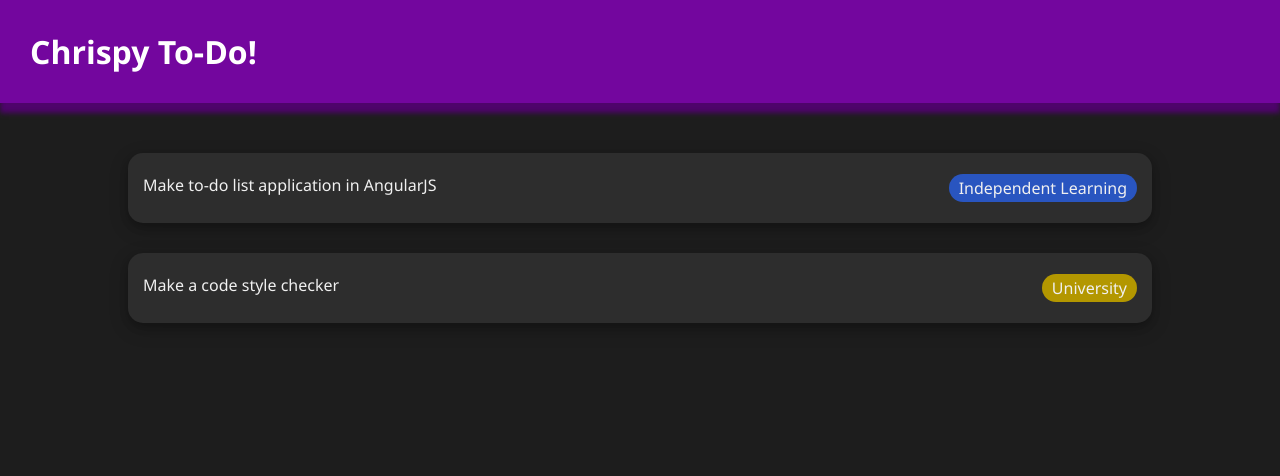
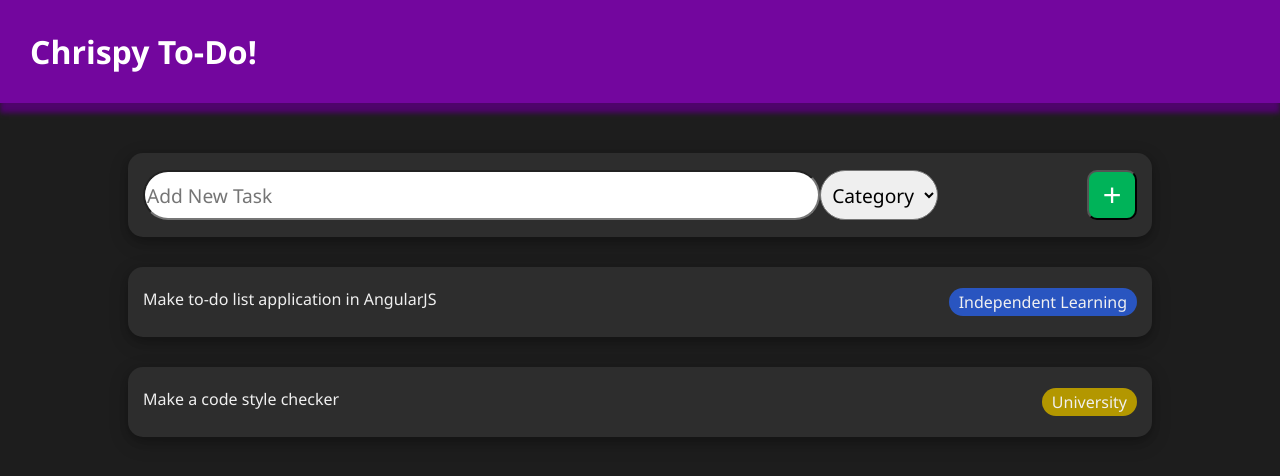
Before and after one commit to cBridges851/angularjs-to-do-list, a plain HTML site: page index.html in a window 1280 px wide. Drawn offline with nearby package versions, Linux system fonts and the light colour scheme; some packages are replaced by stand-ins of ours; a script that the page names is missing.

Commit message:
master The user can now add tasks onto their to-do list.

```diff
--- a/app/app.js
+++ b/app/app.js
@@ -1,11 +1,15 @@
-let todoApp = angular.module("todoApp", [])
+let todoApp = angular.module("todoApp", ["ui.directives", "ui.filters"])
 
-todoApp.run(function() {
+todoApp.run(function () {
     console.log("I am running")
 });
 
-todoApp.controller("todoAppController", ["$scope", function($scope) {
+todoApp.controller("todoAppController", ["$scope", function ($scope) {
     $scope.name = "Christa"
+    $scope.labelObject = {
+        "Independent Learning": "label-independent",
+        "University": "label-university",
+    }
     $scope.tasks = [
         {
             "name": "Make to-do list application in AngularJS",
@@ -18,6 +22,15 @@ todoApp.controller("todoAppController", ["$scope", function($scope) {
             "label": "University",
             "labelClass": "label-university",
             "complete": false
-        }
+        },
     ]
+
+    $scope.addNewTask = function() {
+        $scope.tasks.unshift({
+            "name": $scope.newTask.name,
+            "label": $scope.newTask.label,
+            "labelClass": $scope.labelObject[$scope.newTask.label],
+            "complete": false
+        });
+    }
 }])
--- a/index.html
+++ b/index.html
@@ -4,12 +4,27 @@
     <meta name="viewport" content="width=device-width, initial-scale=1.0">
     <link rel="stylesheet" href="./styles/todo.css">
     <script src="https://ajax.googleapis.com/ajax/libs/angularjs/1.8.2/angular.min.js"></script>
+    <script src="http://cdnjs.cloudflare.com/ajax/libs/angular-ui/0.4.0/angular-ui.min.js"></script>
     <script src="./app/app.js"></script>
     <title>Chrispy To Do!</title>
 </head>
 <body ng-app="todoApp" ng-controller="todoAppController">
     <header>Chrispy To-Do!</header>
     <div class="content">
+        <div class="card content__new-task">
+            <form ng-submit="addNewTask()">
+                <div class="new-task__entry">
+                    <input type="text"
+                            placeholder="Add New Task"
+                            ng-model = "newTask.name"></input>
+                    <select ng-model="newTask.label" placeholder="Category">
+                        <option value="" disabled selected>Category</option>
+                        <option ng-repeat="task in tasks|unique: 'label'">{{task.label}}</option>
+                    </select>
+                </div>
+                <button>+</button>
+            </form>
+        </div>
         <div class="content__task-cards" ng-repeat="task in tasks">
             <div class="card">
                 <p>{{task.name}}</p>
--- a/styles/todo.css
+++ b/styles/todo.css
@@ -27,6 +27,7 @@ header {
 }
 
 .card {
+    font-size: 1em;
     border-radius: 15px;
     background-color: #2D2D2D;
     color: #F0F0F0;
@@ -44,7 +45,7 @@ header {
 }
 
 .label-university {
-    background-color: #b39700;
+    background-color: #B39700;
     padding: 3px 10px;
 }
 
@@ -52,3 +53,42 @@ header {
     background-color: #2955C0;
     padding: 3px 10px;
 }
+
+.content__new-task {
+    padding: 17px 15px;
+}
+
+.new-task__entry {
+    display: flex;
+    width: 80%;
+}
+
+.new-task__entry input {
+    font-family: 'Segoe UI', Tahoma, Geneva, Verdana, sans-serif;
+    font-size: 1.2em;
+    width: 100%;
+    border-radius: 25px;
+}
+
+form {
+    display: flex;
+    justify-content: space-between;
+    width: 100%;
+    margin: auto;
+}
+
+select {
+    font-family: 'Segoe UI', Tahoma, Geneva, Verdana, sans-serif;
+    font-size: 1.2em;
+    border-radius: 25px;
+    padding: 7px;
+}
+
+.content__new-task button {
+    background-color: rgb(0, 179, 89);
+    width: 50px;
+    height: 50px;
+    border-radius: 10px;
+    font-size: 2em;
+    color: #FFFFFF;
+}
```
